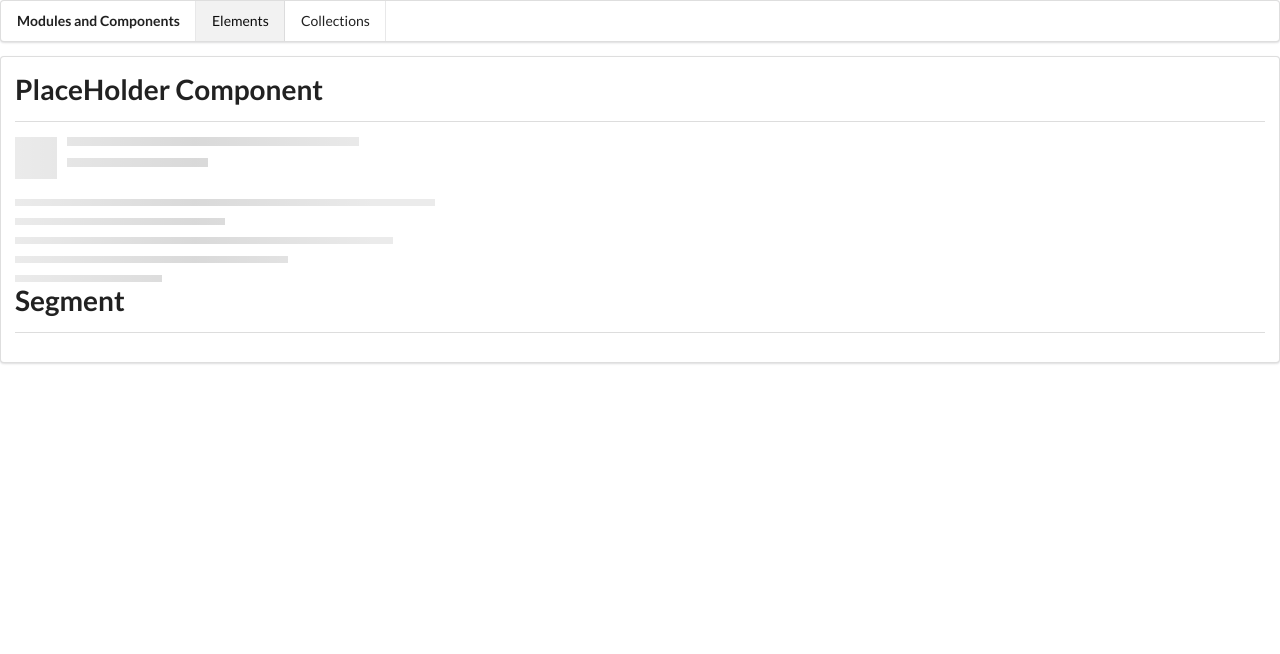
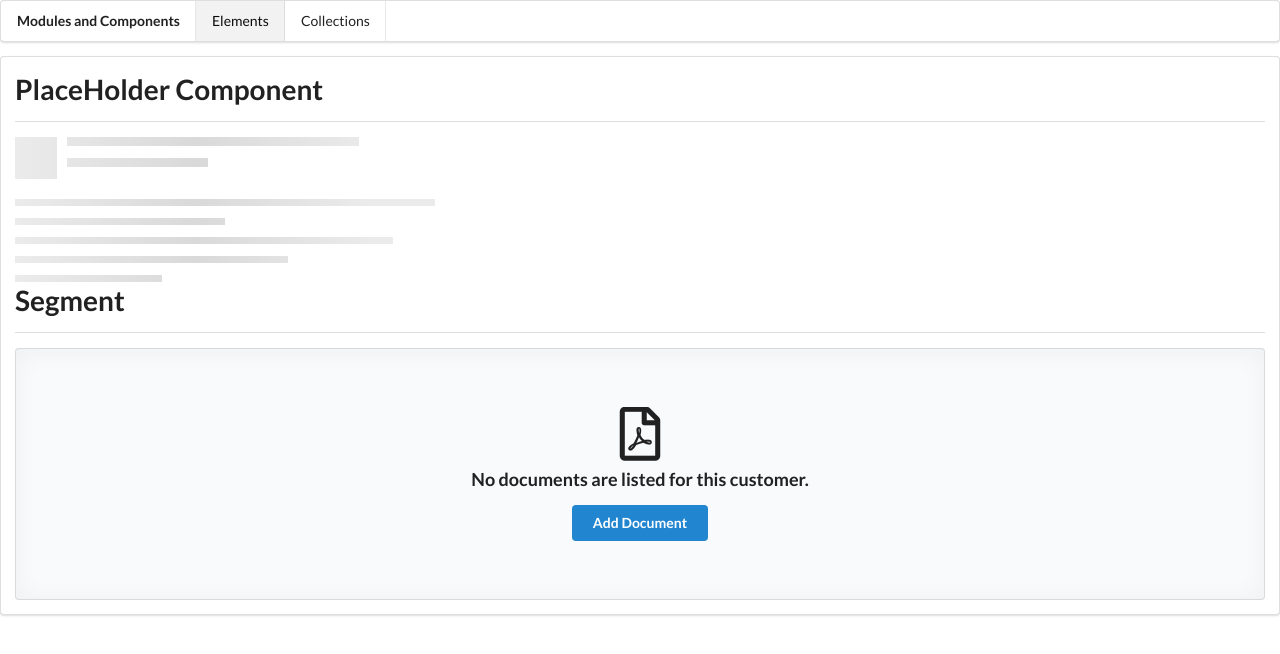
Before and after one commit to leungwoo/ComponentsAngular, an Angular app: page /elements in a window 1280 px wide. Shown: the top 654 px of the page. Built offline with nearby package versions, Linux system fonts and the light colour scheme.

Commit message:
Segment child  component created

```diff
--- a/src/app/app-routing.module.ts
+++ b/src/app/app-routing.module.ts
@@ -1,6 +1,5 @@
 import { NgModule } from '@angular/core';
 import { RouterModule, Routes } from '@angular/router';
-import { ElementsHomeComponent } from './elements/elements-home/elements-home.component';
 import { HomeComponent } from './home/home.component';
 import { PagenotfoundComponent } from './pagenotfound/pagenotfound.component';
 
--- a/src/app/elements/elements-home/elements-home.component.html
+++ b/src/app/elements/elements-home/elements-home.component.html
@@ -1,3 +1,4 @@
 <app-divider> PlaceHolder Component </app-divider>
 <app-placeholder [header]="true" [lines]="5"></app-placeholder>
 <app-divider> Segment </app-divider>
+<app-segment></app-segment>
--- a/src/app/elements/elements.module.ts
+++ b/src/app/elements/elements.module.ts
@@ -5,9 +5,10 @@
 import { ElementsHomeComponent } from './elements-home/elements-home.component';
 import { PlaceholderComponent } from './placeholder/placeholder.component';
 import { TimesDirective } from './times.directive';
+import { SegmentComponent } from './segment/segment.component';
 
 @NgModule({
-  declarations: [ElementsHomeComponent, PlaceholderComponent, TimesDirective],
+  declarations: [ElementsHomeComponent, PlaceholderComponent, TimesDirective, SegmentComponent],
   imports: [CommonModule, ElementsRoutingModule, SharedModule],
 })
 export class ElementsModule {}
--- /dev/null
+++ b/src/app/elements/segment/segment.component.html
@@ -0,0 +1,7 @@
+<div class="ui placeholder segment">
+  <div class="ui icon header">
+    <i class="pdf file outline icon"></i>
+    No documents are listed for this customer.
+  </div>
+  <div class="ui primary button">Add Document</div>
+</div>
--- /dev/null
+++ b/src/app/elements/segment/segment.component.ts
@@ -0,0 +1,15 @@
+import { Component, OnInit } from '@angular/core';
+
+@Component({
+  selector: 'app-segment',
+  templateUrl: './segment.component.html',
+  styleUrls: ['./segment.component.css']
+})
+export class SegmentComponent implements OnInit {
+
+  constructor() { }
+
+  ngOnInit(): void {
+  }
+
+}
```
Also changed, not shown: src/app/elements/segment/segment.component.css (added), 1 other file (tests, documents, lock files or other folders).
